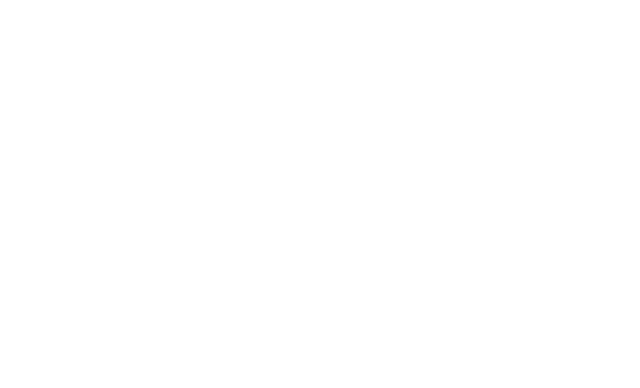
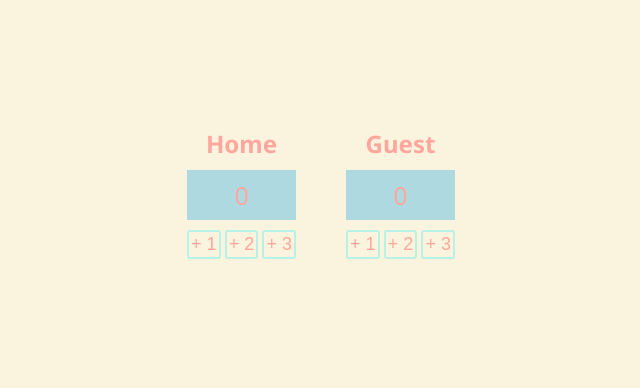
Before and after one commit to antonwessel/basketball-scoreboard, a plain HTML site: page index.html in a window 1280 px wide. Shown: the whole page, without its empty margins (319-959 px from the left). Drawn offline with Linux system fonts and the light colour scheme.

Commit message:
add basic layout and styling

```diff
--- a/index.html
+++ b/index.html
@@ -14,6 +14,26 @@
 </head>
 
 <body>
+    <div class="container">
+        <div class="scoreboard">
+            <h2>Home</h2>
+            <p class="home-score">0</p>
+            <div class="counters">
+                <button class="counter">+ 1</button>
+                <button class="counter">+ 2</button>
+                <button class="counter">+ 3</button>
+            </div>
+        </div>
+        <div class="scoreboard">
+            <h2>Guest</h2>
+            <p class="guest-score">0</p>
+            <div class="counters">
+                <button class="counter">+ 1</button>
+                <button class="counter">+ 2</button>
+                <button class="counter">+ 3</button>
+            </div>
+        </div>
+    </div>
 
 </body>
 
--- a/style.css
+++ b/style.css
@@ -4,9 +4,61 @@
 }
 
 body {
-    --color-one: #2B2E4A;
-    --color-two: #E84545;
-    --color-three: #903749;
-    --color-four: #53354A;
+    --color-one: #ffa69e;
+    --color-two: #faf3dd;
+    --color-three: #b8f2e6;
+    --color-four: #aed9e0;
     font-family: "Noto Sans", sans-serif;
+    background-color: var(--color-two);
 }
+
+.container {
+    display: flex;
+    justify-content: center;
+    align-items: center;
+    gap: 50px;
+    width: 575px;
+    height: 385px;
+    margin: 0 auto;
+}
+
+.scoreboard {
+    display: flex;
+    flex-direction: column;
+    align-items: center;
+    gap: 10px;
+}
+
+h2 {
+    color: var(--color-one);
+}
+
+.guest-score,
+.home-score {
+    background-color: var(--color-four);
+    width: 100%;
+    height: 50px;
+    display: flex;
+    justify-content: center;
+    align-items: center;
+    color: var(--color-one);
+    font-size: 25px;
+}
+
+.counter {
+    border: 2px solid var(--color-three);
+    font-size: 18px;
+    color: var(--color-one);
+    padding: 2px;
+    border-radius: 3px;
+    background-color: var(--color-two);
+}
+
+.counter:hover {
+    scale: 1.05;
+}
+
+.counter:active {
+    background-color: var(--color-three);
+    scale: 1.06;
+}
```
